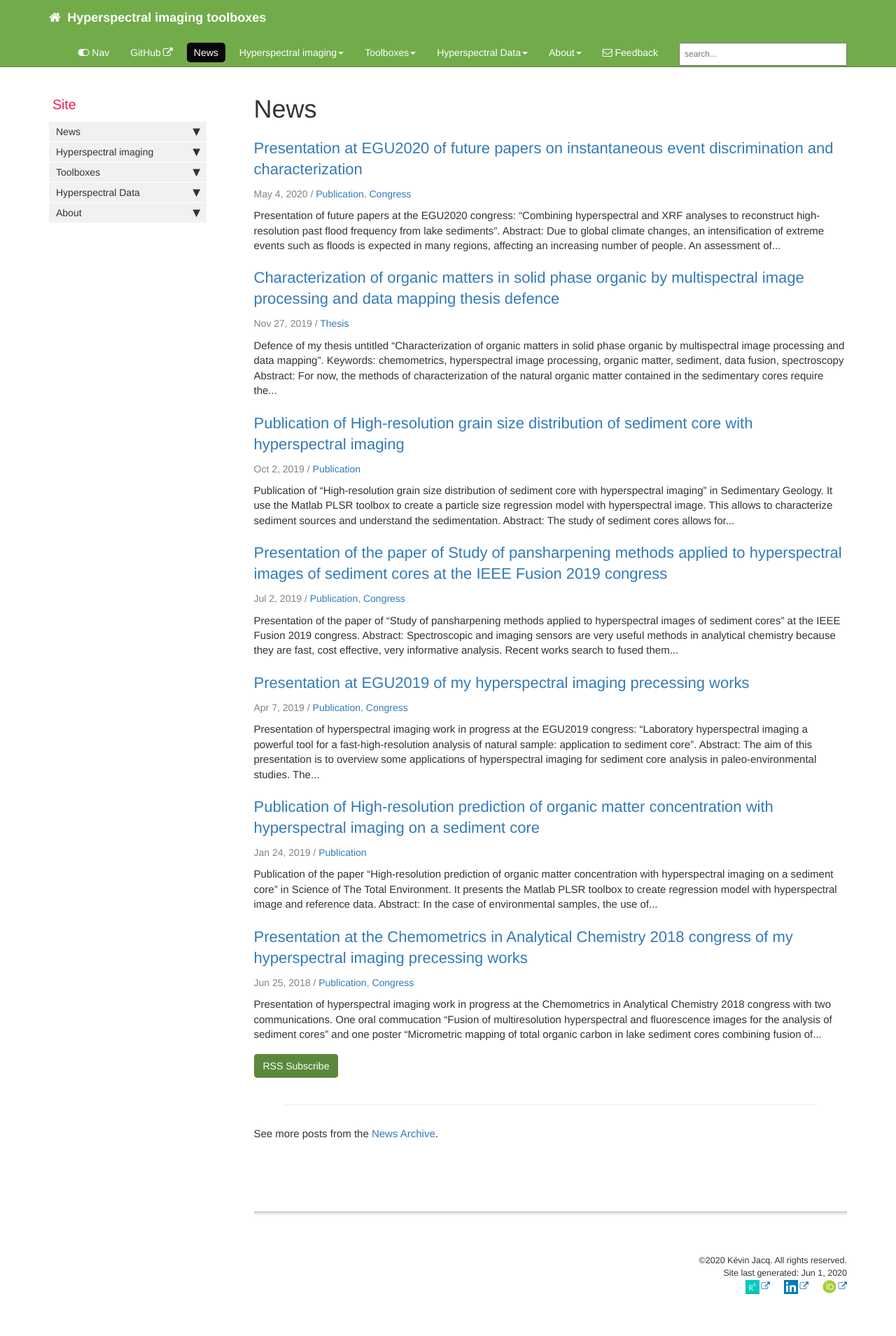
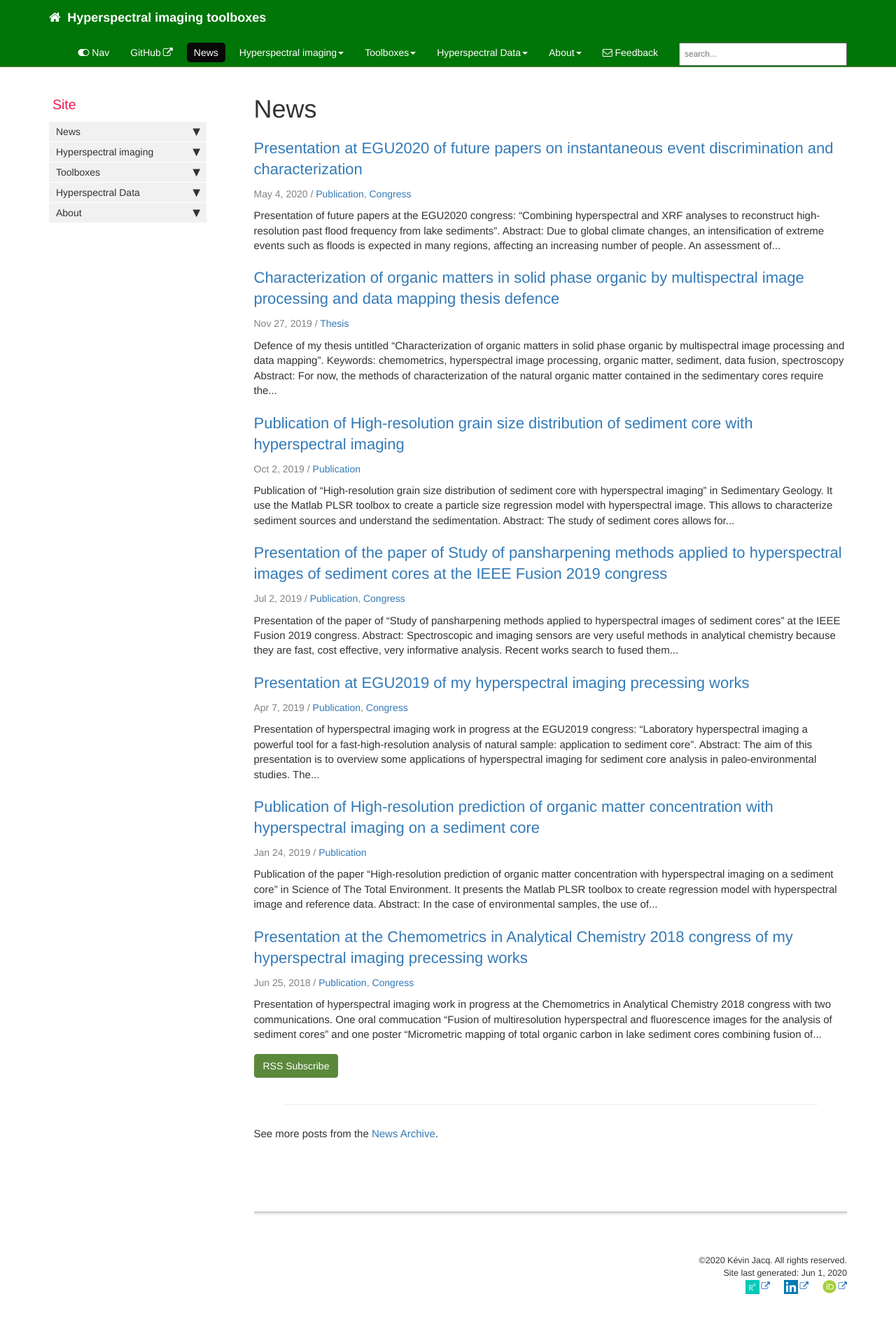
Before and after one commit to JacqKevin/JacqKevin.github.io, a Jekyll site: the page built from pages/news/news.html, in a window 1280 px wide. Shown: the whole page at 70% size. Built offline with Jekyll 4.4.1, drawn with Linux system fonts in a browser that asks for light colours; comment, search, counter and statistics services are not loaded.

Commit message:
Update theme-green.css

```diff
--- a/css/theme-green.css
+++ b/css/theme-green.css
@@ -14,15 +14,15 @@ h4 {color: #808080; }
 }
 
 .nav > li.active > a {
-    background-color: #72ac4a;
+    background-color: #007508;
 }
 
 .nav > li > a:hover {
-    background-color: #72ac4a;
+    background-color: #007508;
 }
 
 div.navbar-collapse .dropdown-menu > li > a:hover {
-    background-color: #72ac4a;
+    background-color: #007508;
 }
 
 .navbar-inverse .navbar-nav>li>a, .navbar-inverse .navbar-brand {
@@ -35,7 +35,7 @@ div.navbar-collapse .dropdown-menu > li > a:hover {
 
 .nav li.thirdlevel > a {
     background-color: #FAFAFA !important;
-    color: #72ac4a;
+    color: #007508;
     font-weight: bold;
 }
 
@@ -46,7 +46,7 @@ a[data-toggle="tooltip"] {
 }
 
 .navbar-inverse {
-    background-color: #72ac4a;
+    background-color: #007508;
     border-color: #5b893c;
 }
 
@@ -61,7 +61,7 @@ a[data-toggle="tooltip"] {
 
 /* not sure if using this ...*/
 .navbar-inverse .navbar-collapse, .navbar-inverse .navbar-form {
-    border-color: #72ac4a !important;
+    border-color: #007508 !important;
 }
 
 .btn-primary {
@@ -75,7 +75,7 @@ a[data-toggle="tooltip"] {
 .btn-primary:active,
 .btn-primary.active,
 .open .dropdown-toggle.btn-primary {
-    background-color: #72ac4a;
+    background-color: #007508;
     border-color: #5b893c;
 }
 
```
